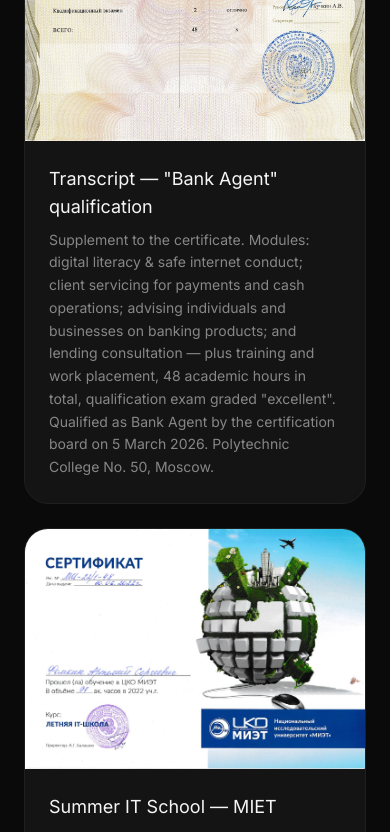
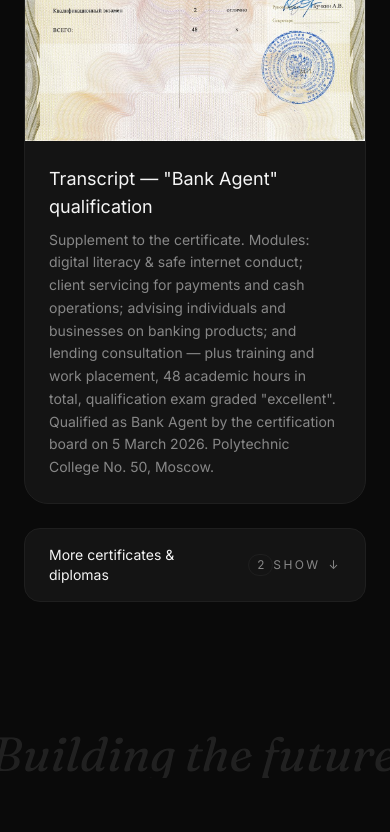
Before and after one commit to sfsa8042-art/Portfolio, a React (Vite) app: page / in a window 390 px wide. Shown: the part 4830-5662 px from the top of the page. Built offline with nearby package versions, Linux system fonts and the light colour scheme; the HTML template or start-up script is replaced by a standard one.

Commit message:
Certificates: add expandable 'More certificates & diplomas' block
- Split certs into important (Bank Agent qualification + transcript) and a
  collapsible group of minor ones (MIET Summer IT School, VAVT summer program)
- New animated show/hide toggle in the Certificates section

```diff
--- a/src/components/Certificates.tsx
+++ b/src/components/Certificates.tsx
@@ -1,10 +1,55 @@
 import { useEffect, useState } from "react";
-import { motion } from "framer-motion";
-import { certificates } from "../data/content";
+import { AnimatePresence, motion } from "framer-motion";
+import { certificates, moreCertificates, type Certificate } from "../data/content";
 import { Emphasis } from "./Emphasis";
+
+const EASE = [0.25, 0.1, 0.25, 1] as const;
+
+function CertCard({
+  cert,
+  index,
+  onZoom,
+}: {
+  cert: Certificate;
+  index: number;
+  onZoom: (src: string) => void;
+}) {
+  return (
+    <motion.figure
+      initial={{ opacity: 0, y: 24 }}
+      whileInView={{ opacity: 1, y: 0 }}
+      viewport={{ once: true, margin: "-60px" }}
+      transition={{ duration: 0.7, delay: index * 0.06, ease: EASE }}
+      className="group flex flex-col rounded-3xl border border-stroke bg-surface overflow-hidden transition-colors hover:border-white/20"
+    >
+      <button
+        onClick={() => onZoom(cert.src)}
+        className="relative block cursor-zoom-in bg-white"
+        aria-label={`Zoom ${cert.title}`}
+      >
+        <img
+          src={cert.src}
+          alt={cert.title}
+          loading="lazy"
+          className="w-full h-auto transition-transform duration-500 group-hover:scale-[1.02]"
+        />
+        <span className="absolute top-3 right-3 text-[11px] text-text-primary bg-bg/70 backdrop-blur-md border border-white/10 rounded-full px-2.5 py-1 opacity-0 group-hover:opacity-100 transition-opacity">
+          Zoom ⤢
+        </span>
+      </button>
+      <figcaption className="p-6 md:p-7">
+        <h3 className="text-lg md:text-xl text-text-primary mb-2">
+          {cert.title}
+        </h3>
+        <p className="text-sm text-muted leading-relaxed">{cert.caption}</p>
+      </figcaption>
+    </motion.figure>
+  );
+}
 
 export function Certificates() {
   const [lightbox, setLightbox] = useState<string | null>(null);
+  const [expanded, setExpanded] = useState(false);
 
   // close the lightbox on Escape
   useEffect(() => {
@@ -16,7 +61,7 @@ export function Certificates() {
     return () => window.removeEventListener("keydown", onKey);
   }, [lightbox]);
 
-  if (certificates.length === 0) return null;
+  if (certificates.length === 0 && moreCertificates.length === 0) return null;
 
   return (
     <section id="certificates" className="bg-bg py-16 md:py-24">
@@ -25,7 +70,7 @@ export function Certificates() {
           initial={{ opacity: 0, y: 30 }}
           whileInView={{ opacity: 1, y: 0 }}
           viewport={{ once: true, margin: "-100px" }}
-          transition={{ duration: 1, ease: [0.25, 0.1, 0.25, 1] }}
+          transition={{ duration: 1, ease: EASE }}
           className="mb-12"
         >
           <div className="flex items-center gap-3 mb-5">
@@ -44,44 +89,66 @@ export function Certificates() {
           </p>
         </motion.div>
 
+        {/* important certificates */}
         <div className="grid grid-cols-1 md:grid-cols-2 gap-6">
           {certificates.map((c, i) => (
-            <motion.figure
-              key={c.src}
-              initial={{ opacity: 0, y: 30 }}
-              whileInView={{ opacity: 1, y: 0 }}
-              viewport={{ once: true, margin: "-60px" }}
-              transition={{
-                duration: 0.8,
-                delay: i * 0.08,
-                ease: [0.25, 0.1, 0.25, 1],
-              }}
-              className="group flex flex-col rounded-3xl border border-stroke bg-surface overflow-hidden transition-colors hover:border-white/20"
-            >
-              <button
-                onClick={() => setLightbox(c.src)}
-                className="relative block cursor-zoom-in bg-white"
-                aria-label={`Zoom ${c.title}`}
-              >
-                <img
-                  src={c.src}
-                  alt={c.title}
-                  loading="lazy"
-                  className="w-full h-auto transition-transform duration-500 group-hover:scale-[1.02]"
-                />
-                <span className="absolute top-3 right-3 text-[11px] text-text-primary bg-bg/70 backdrop-blur-md border border-white/10 rounded-full px-2.5 py-1 opacity-0 group-hover:opacity-100 transition-opacity">
-                  Zoom ⤢
-                </span>
-              </button>
-              <figcaption className="p-6 md:p-7">
-                <h3 className="text-lg md:text-xl text-text-primary mb-2">
-                  {c.title}
-                </h3>
-                <p className="text-sm text-muted leading-relaxed">{c.caption}</p>
-              </figcaption>
-            </motion.figure>
+            <CertCard key={c.src} cert={c} index={i} onZoom={setLightbox} />
           ))}
         </div>
+
+        {/* less-important — collapsed behind a toggle */}
+        {moreCertificates.length > 0 && (
+          <div className="mt-6">
+            <button
+              onClick={() => setExpanded((v) => !v)}
+              aria-expanded={expanded}
+              className="group flex w-full items-center justify-between rounded-2xl border border-stroke bg-surface px-6 py-4 text-left transition-colors hover:border-white/20"
+            >
+              <span className="flex items-center gap-3">
+                <span className="text-sm md:text-base text-text-primary">
+                  More certificates &amp; diplomas
+                </span>
+                <span className="text-xs text-muted font-mono tabular-nums border border-stroke rounded-full px-2 py-0.5">
+                  {moreCertificates.length}
+                </span>
+              </span>
+              <span className="flex items-center gap-2 text-xs text-muted uppercase tracking-[0.2em]">
+                {expanded ? "Hide" : "Show"}
+                <span
+                  className={`inline-block transition-transform duration-300 ${
+                    expanded ? "rotate-180" : ""
+                  }`}
+                >
+                  ↓
+                </span>
+              </span>
+            </button>
+
+            <AnimatePresence initial={false}>
+              {expanded && (
+                <motion.div
+                  key="more"
+                  initial={{ height: 0, opacity: 0 }}
+                  animate={{ height: "auto", opacity: 1 }}
+                  exit={{ height: 0, opacity: 0 }}
+                  transition={{ duration: 0.45, ease: EASE }}
+                  className="overflow-hidden"
+                >
+                  <div className="grid grid-cols-1 md:grid-cols-2 gap-6 pt-6">
+                    {moreCertificates.map((c, i) => (
+                      <CertCard
+                        key={c.src}
+                        cert={c}
+                        index={i}
+                        onZoom={setLightbox}
+                      />
+                    ))}
+                  </div>
+                </motion.div>
+              )}
+            </AnimatePresence>
+          </div>
+        )}
       </div>
 
       {/* lightbox */}
--- a/src/data/content.ts
+++ b/src/data/content.ts
@@ -298,6 +298,11 @@ export const certificates: Certificate[] = [
     caption:
       "Supplement to the certificate. Modules: digital literacy & safe internet conduct; client servicing for payments and cash operations; advising individuals and businesses on banking products; and lending consultation — plus training and work placement, 48 academic hours in total, qualification exam graded \"excellent\". Qualified as Bank Agent by the certification board on 5 March 2026. Polytechnic College No. 50, Moscow.",
   },
+];
+
+// Less-important certificates & diplomas — collapsed behind a "Show more" toggle
+// in the Certificates section. Add further minor items here.
+export const moreCertificates: Certificate[] = [
   {
     src: "/certs/cert_miet_itschool.jpg",
     title: "Summer IT School — MIET",
```
